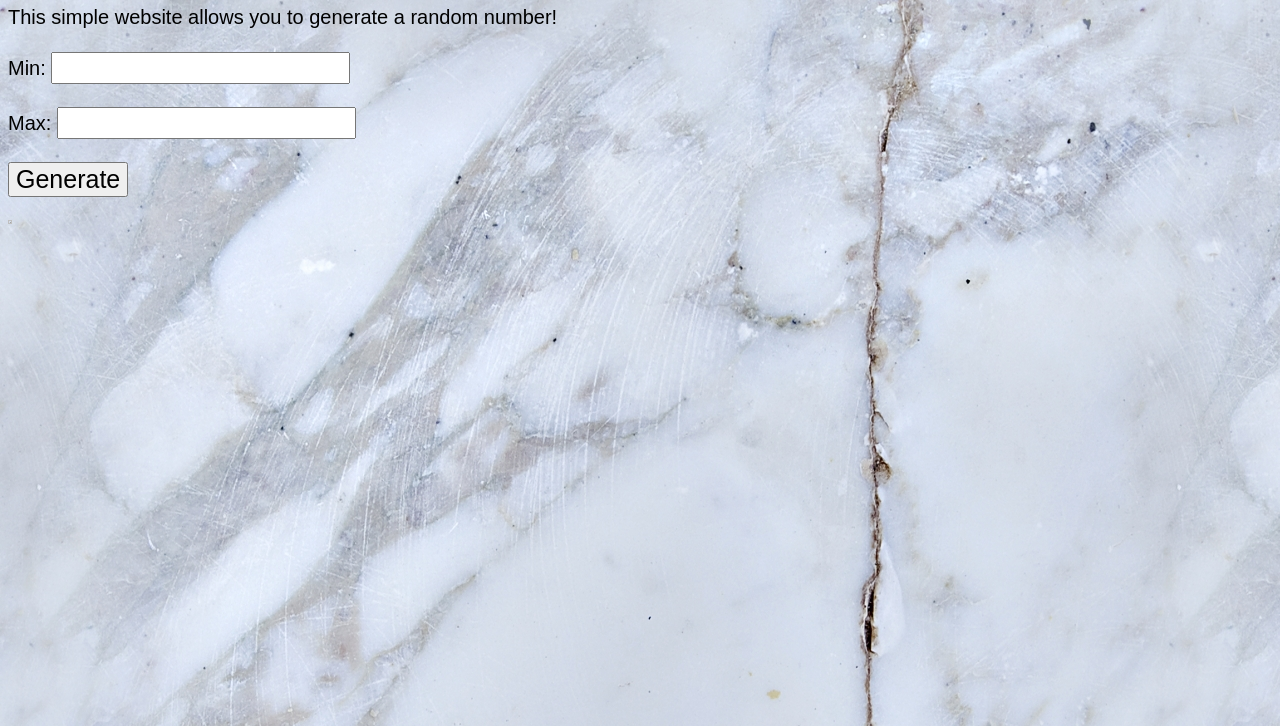
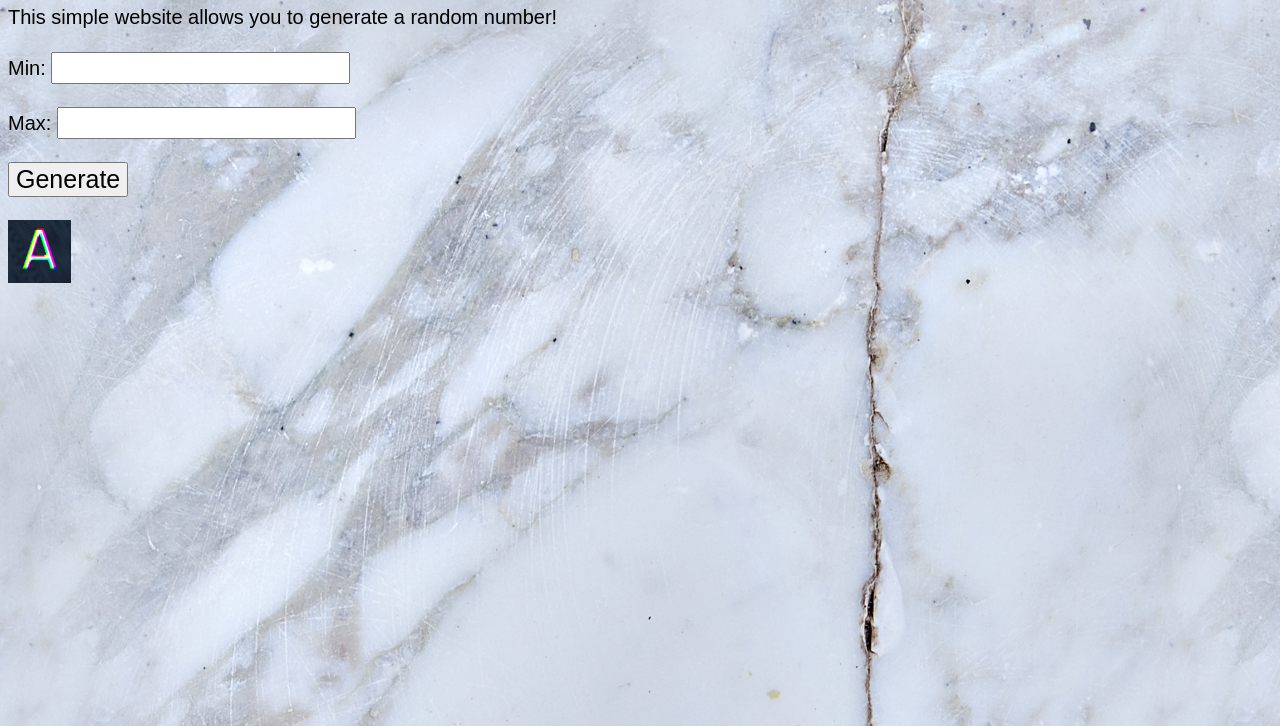
Before and after one commit to YT-AleX-1337/Random-Number-Generator, a plain HTML site: page index.html in a window 1280 px wide. Shown: the part 74-800 px from the top of the page. Drawn offline with Linux system fonts and the light colour scheme.

Commit message:
Update index.html

```diff
--- a/index.html
+++ b/index.html
@@ -26,7 +26,7 @@
     Min: <input type="number"></input><br><br>
     Max: <input type="number"></input><br><br>
     <button type="button">Generate</button><br><br>
-    <image src="ax.png" width="5%">
+    <image src="alex1337.png" width="5%">
   </div>
   <div id="video-div" style="display:none">
     <div style="color:#FF80FF">
```
